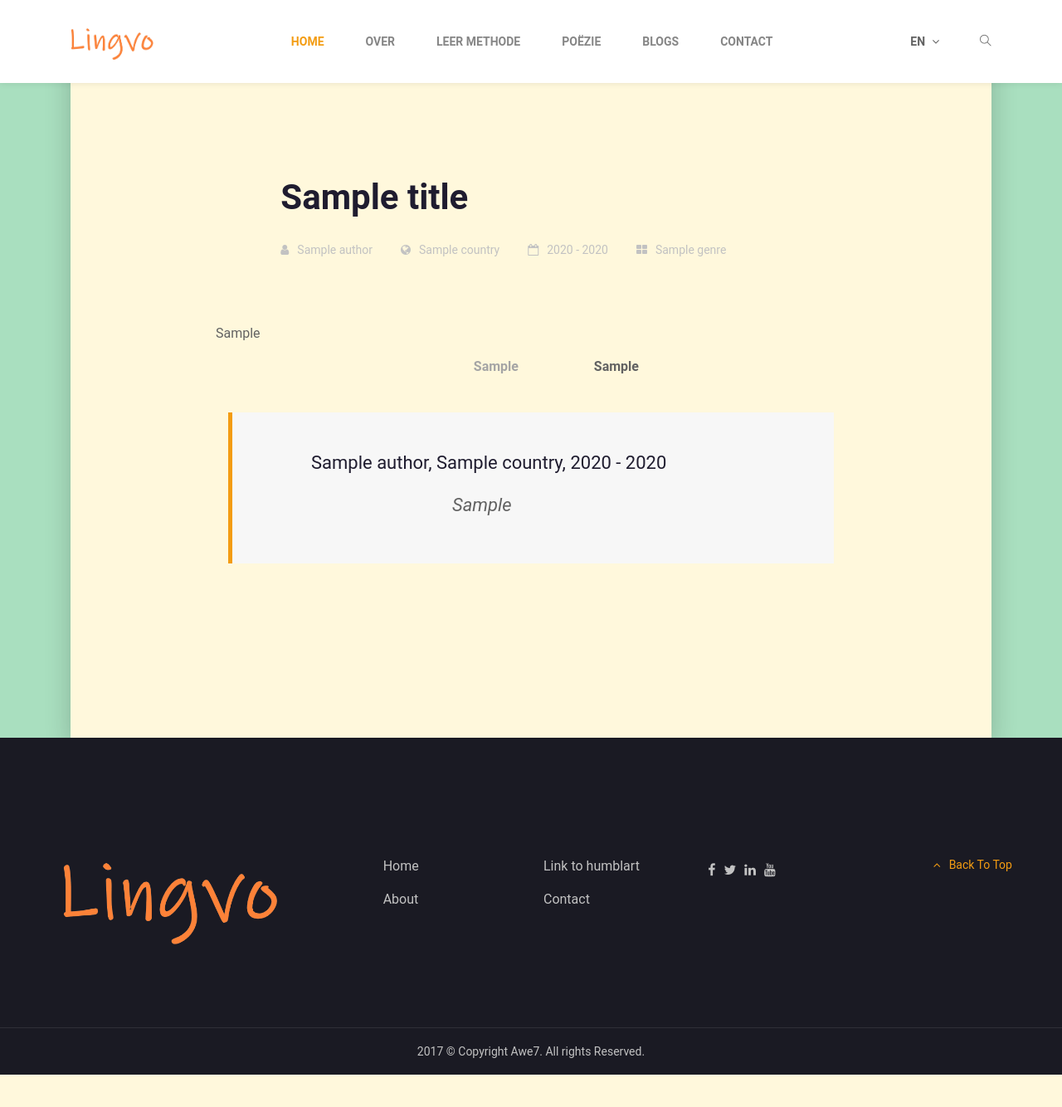
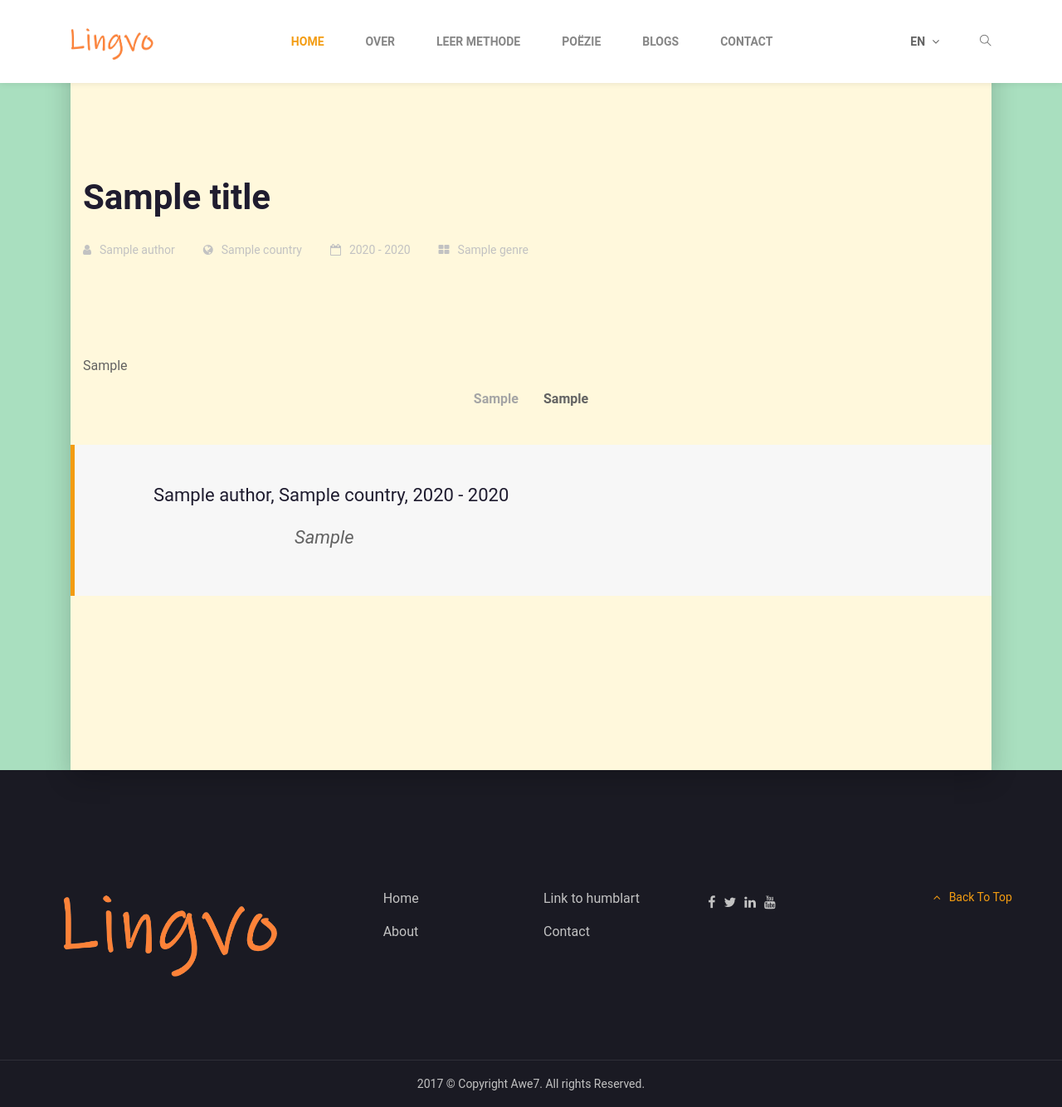
Before and after one commit to Lemoenskil/poetische-metode-internationale-taal, a Django app: page /poems/1 in a window 1280 px wide. Shown: the whole page at 83% size. Before the commit the page ends 1295 px from the top, so only its background shows below. Run offline with Django 4.2, Linux system fonts and the light colour scheme; tables that the repository leaves empty hold one stand-in row (values such as "Sample post"); parts of the project's set-up code (start-up, migrations or seed data) failed here and were passed over; some libraries are stand-ins or nearby versions.

Commit message:
change allignment in poem detail

```diff
--- a/poems/templates/single-poem.html
+++ b/poems/templates/single-poem.html
@@ -17,11 +17,11 @@
 
 
 				<div class="row">
-					<div class="col-lg-12 col-xl-8 offset-0 offset-sm-0 offset-md-0 offset-lg-1 offset-xl-2 ">
+					<div class="col-lg-12">
 						<div class="consult-postDetail__content">
-							<div class="row">
+							<div style="margin: 0px;"class="row">
 								<div class="image-full col-xl-12 "><img src="{{poem.image.url}}" alt=""></div>
-								<div class="col-xl-12 offset-0 offset-sm-0 offset-md-0 offset-lg-0 offset-xl-1 ">
+								<div class="col-xl-12">
 									{% with poem.title.all|first as title %}
 									<h1>{{title.title}}</h1>
 									{% endwith %}
@@ -32,19 +32,19 @@
 										<li><i class="fa fa-th-large" aria-hidden="true"></i>{{poem.genre}}</li>
 									</ul>
 								</div>
-								<div class="col-xl-12 offset-0 offset-sm-0 offset-md-0 offset-lg-0 offset-xl-1 "></div>
+								<div class="col-xl-12">
 								<p class="text">{{poem.abstract | linebreaks}}</p>
 								</div>
 							</div>
 
 							{% for stanza in poem.stanzas.all %}
-								<div class="container ">
+								<div style="padding: 0px;" class="container">
 									<div class="row stanza">
 										{% for line in stanza.lines.all %}
-										<div style="text-align: right;" class="col-xl-5 offset-0 offset-sm-0 offset-md-0 offset-lg-0 offset-xl-1 hint">
+										<div style="text-align: right;" class="col-xl-6 col-sm-6 col-md-6 col-lg-6 hint">
 											{{line.line}}
 										</div>
-										<div style="text-align: left;" class="col-xl-5 offset-0 offset-sm-0 offset-md-0 offset-lg-0 offset-xl-1 ">
+										<div style="text-align: left;" class="col-xl-6 col-sm-6 col-md-6 col-lg-6">
 											{% language "eo" %}
 											{{line.line}}
 											{% endlanguage %}
--- a/poetische_metode_internationale_taal/settings.py
+++ b/poetische_metode_internationale_taal/settings.py
@@ -53,6 +53,7 @@ INSTALLED_APPS = [
     'storages',
     'easy_thumbnails',
     'filer',
+    'polymorphic',
     'mptt',
     'nested_admin',
     'home',
--- a/requirements.txt
+++ b/requirements.txt
@@ -8,7 +8,7 @@ django-filer==2.0.2
 django-js-asset==1.2.2
 django-mptt==0.12.0
 django-nested-admin==3.3.3
-django-polymorphic==3.0.0
+django-polymorphic==0.8.1
 django-storages==1.11.1
 django-translated-fields==0.11.2
 easy-thumbnails==2.7.1
```
